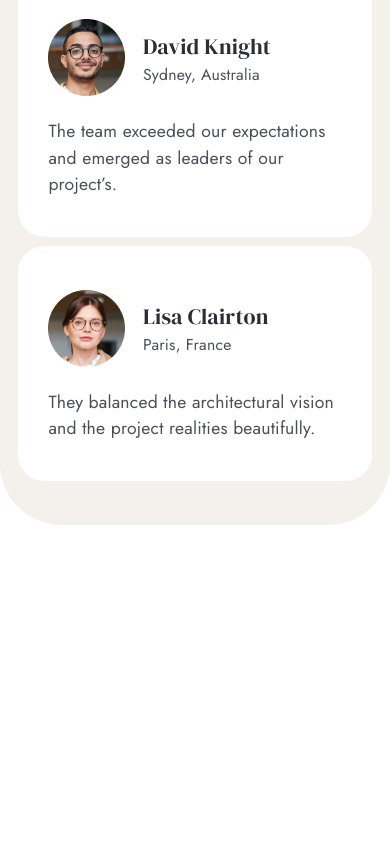
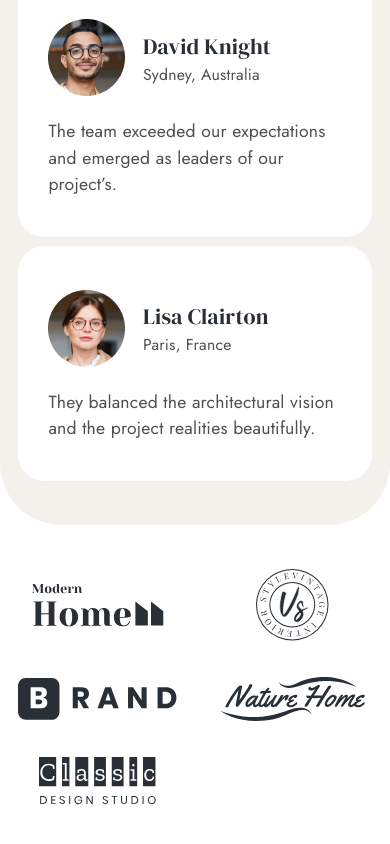
Before and after one commit to shokhmadaminov/interno-15-16, a plain HTML site: page index.html in a window 390 px wide. Shown: the part 2854-3698 px from the top of the page. Before the commit the page ends 3423 px from the top, so only its background shows below. Drawn offline with Linux system fonts and the light colour scheme.

Commit message:
add partners section

```diff
--- a/css/main.css
+++ b/css/main.css
@@ -432,6 +432,22 @@ body {
     font-size: 2rem;
 }
 
+/* PARTNERS STYLES */
+.partners {
+    margin-bottom: 11.3rem;
+}
+.partners__list {
+    display: grid;
+    grid-template-columns: repeat(auto-fit, minmax(100px, 1fr));
+    column-gap: 8rem;
+    row-gap: 4rem;
+    justify-items: center;
+    align-items: center;
+}
+.partners__img {
+    object-fit: contain;
+    object-position: center;
+}
 
 
 
@@ -566,6 +582,15 @@ body {
     .about-us__title {
         font-size: 3.5rem;
     }
+    .partners__list {
+        column-gap: 4rem;
+    }
+    .partners__item:nth-child(2) .partners__img {
+        max-width: 70%;
+        height: auto;
+        margin-left: auto;
+        margin-right: auto;
+    }
 }
 
 @media only screen and (max-width: 480px) {
--- a/index.html
+++ b/index.html
@@ -174,6 +174,30 @@
         </div>
         <!-- ABOUT-US END -->
 
+        <!-- PARTNERS -->
+        <div class="partners">
+            <div class="container">
+                <ul class="partners__list">
+                    <li class="partners__item">
+                        <img class="partners__img" src="./images/svg/modern-home.svg" alt="Moder Home logo" width="132" height="43">
+                    </li>
+                    <li class="partners__item">
+                        <img class="partners__img" src="./images/svg/stylevintage-interior.svg" alt="Stylevintage Interiro logo" width="103" height="103">
+                    </li>
+                    <li class="partners__item">
+                        <img class="partners__img" src="./images/svg/b-brand.svg" alt="B brand logo" width="164" height="43">
+                    </li>
+                    <li class="partners__item">
+                        <img class="partners__img" src="./images/svg/nature-home.svg" alt="Nature Home Logo" width="145" height="45">
+                    </li>
+                    <li class="partners__item">
+                        <img class="partners__img" src="./images/svg/classic-design.svg" alt="Classic Design home Logo" width="117" height="48">
+                    </li>
+                </ul>
+            </div>
+        </div>
+        <!-- PARTNERS END -->
+
     </main>
     <!-- MAIN END -->
 </body>
```
Also changed, not shown: images/svg/b-brand.svg (added), images/svg/classic-design.svg (added), images/svg/modern-home.svg (added), images/svg/nature-home.svg (added), images/svg/stylevintage-interior.svg (added).
